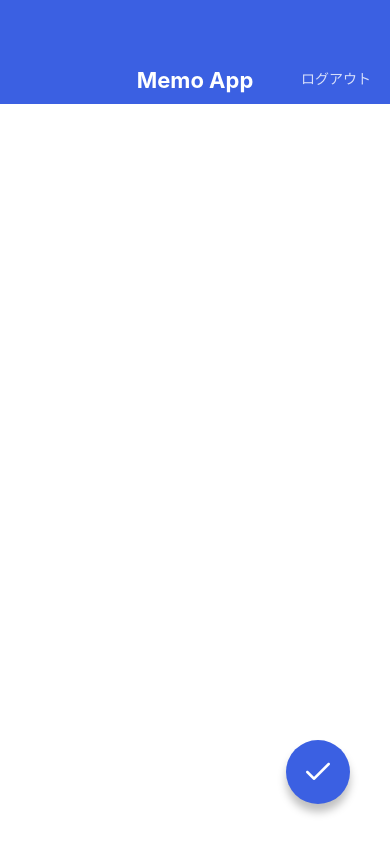
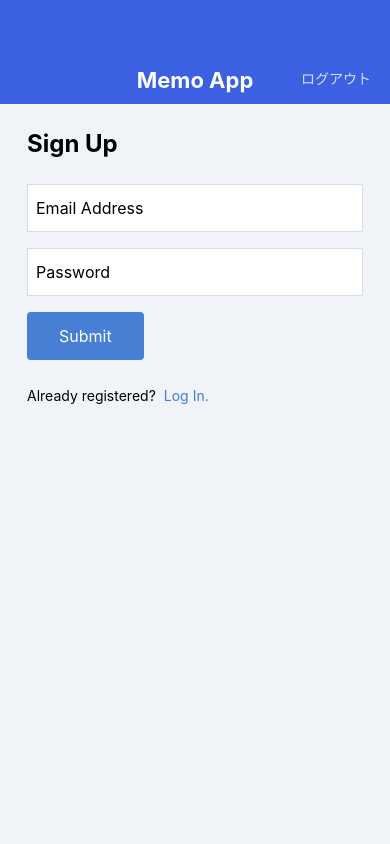
Before and after one commit to Hayato3961/MemoApp, a React Native app: screen / in a window 390 px wide. Built offline with nearby package versions, Linux system fonts and the light colour scheme.

Commit message:
Create LogInScreen and SignUpScreen

```diff
--- a/App.jsx
+++ b/App.jsx
@@ -1,12 +1,14 @@
 import React from 'react';
 
-import MemoListScreen from './src/screens/MemoListScreens';
-import MemoDetailScreen from './src/screens/MemoDetailScreen';
-import MemoEditScreen from './src/screens/MemoEditScreen';
-import MemoCreateScreen from './src/screens/MemoCreateScreen';
+//import MemoListScreen from './src/screens/MemoListScreens';
+//import MemoDetailScreen from './src/screens/MemoDetailScreen';
+//import MemoEditScreen from './src/screens/MemoEditScreen';
+//import MemoCreateScreen from './src/screens/MemoCreateScreen';
+//import LogInScreen from './src/screens/LogInScreen';
+import SignUpScreen from './src/screens/SignUpScreen';
 
 export default function App() {
   return (
-    <MemoCreateScreen />
+    <SignUpScreen />
   );
 }
--- /dev/null
+++ b/src/components/Button.jsx
@@ -0,0 +1,32 @@
+import React from "react";
+import { View, Text, StyleSheet } from "react-native";
+import { string } from "prop-types";
+
+export default function Button(props){
+  const { label } = props;
+  return (
+    <View style={styles.buttonContainer}>
+      <Text style={styles.buttonLabel}>{label}</Text>
+    </View>
+  );
+}
+
+Button.propTypes = {
+  label: string.isRequired,
+};
+
+const styles = StyleSheet.create({
+  buttonContainer: {
+    backgroundColor: '#467FD3',
+    borderRadius: 4,
+    alignSelf: 'flex-start',
+    marginBottom: 24,
+  },
+  buttonLabel: {
+    fontSize: 16,
+    lineHeight: 32,
+    paddingVertical: 8,
+    paddingHorizontal: 32,
+    color: '#ffffff'
+  },
+});
--- /dev/null
+++ b/src/screens/LogInScreen.jsx
@@ -0,0 +1,62 @@
+import React from "react";
+import { View, Text, StyleSheet, TextInput } from 'react-native';
+
+import AppBar from "../components/AppBar";
+import Button from "../components/Button";
+
+export default function LogInScreen () {
+  return (
+      <View style={styles.container}>
+        <AppBar />
+        <View style={styles.inner}>
+          <Text style={styles.title}>Log In</Text>
+          <TextInput style={styles.input} value="Email Address" />
+          <TextInput style={styles.input} value="Password" />
+          <Button label="Submit" />
+          <View style={styles.footer}>
+            <Text style={styles.footerText}>Not registered?</Text>
+            <Text style={styles.footerLink}>Sign up Here!</Text>
+          </View>
+        </View>
+      </View>
+  );
+}
+
+const styles = StyleSheet.create({
+  container: {
+    flex: 1,
+    backgroundColor: '#F0F4F8',
+  },
+  inner: {
+    paddingHorizontal: 27,
+    paddingVertical: 24,
+  },
+  title: {
+    fontSize: 24,
+    lineHeight: 32,
+    fontWeight: 'bold',
+    marginBottom: 24,
+  },
+  input: {
+    fontSize: 16,
+    height: 48,
+    borderColor: '#DDDDDD',
+    borderWidth: 1,
+    backgroundColor: '#ffffff',
+    paddingHorizontal: 8,
+    marginBottom: 16,
+  },
+  footer: {
+    flexDirection: 'row',
+  },
+  footerText: {
+    fontSize: 14,
+    lineHeight: 24,
+    marginRight: 8,
+  },
+  footerLink: {
+    fontSize: 14,
+    lineHeight: 24,
+    color: '#467FD3'
+  },
+});
--- /dev/null
+++ b/src/screens/SignUpScreen.jsx
@@ -0,0 +1,62 @@
+import React from "react";
+import { View, Text, StyleSheet, TextInput } from 'react-native';
+
+import AppBar from "../components/AppBar";
+import Button from "../components/Button";
+
+export default function SignUpScreen () {
+  return (
+      <View style={styles.container}>
+        <AppBar />
+        <View style={styles.inner}>
+          <Text style={styles.title}>Sign Up</Text>
+          <TextInput style={styles.input} value="Email Address" />
+          <TextInput style={styles.input} value="Password" />
+          <Button label="Submit" />
+          <View style={styles.footer}>
+            <Text style={styles.footerText}>Already registered?</Text>
+            <Text style={styles.footerLink}>Log In.</Text>
+          </View>
+        </View>
+      </View>
+  );
+}
+
+const styles = StyleSheet.create({
+  container: {
+    flex: 1,
+    backgroundColor: '#F0F4F8',
+  },
+  inner: {
+    paddingHorizontal: 27,
+    paddingVertical: 24,
+  },
+  title: {
+    fontSize: 24,
+    lineHeight: 32,
+    fontWeight: 'bold',
+    marginBottom: 24,
+  },
+  input: {
+    fontSize: 16,
+    height: 48,
+    borderColor: '#DDDDDD',
+    borderWidth: 1,
+    backgroundColor: '#ffffff',
+    paddingHorizontal: 8,
+    marginBottom: 16,
+  },
+  footer: {
+    flexDirection: 'row',
+  },
+  footerText: {
+    fontSize: 14,
+    lineHeight: 24,
+    marginRight: 8,
+  },
+  footerLink: {
+    fontSize: 14,
+    lineHeight: 24,
+    color: '#467FD3'
+  },
+});
```
Also changed, not shown: src/components/KeyBoardSafeView.jsx (added, +73 -0 lines).
